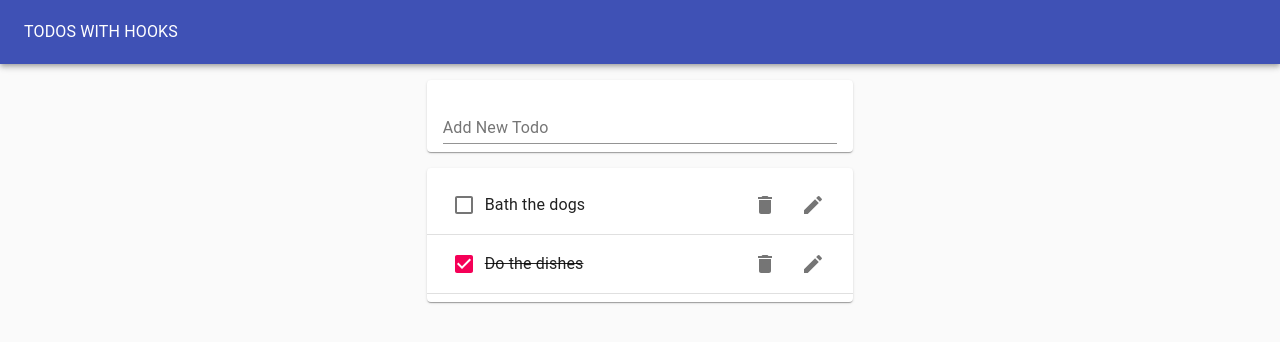
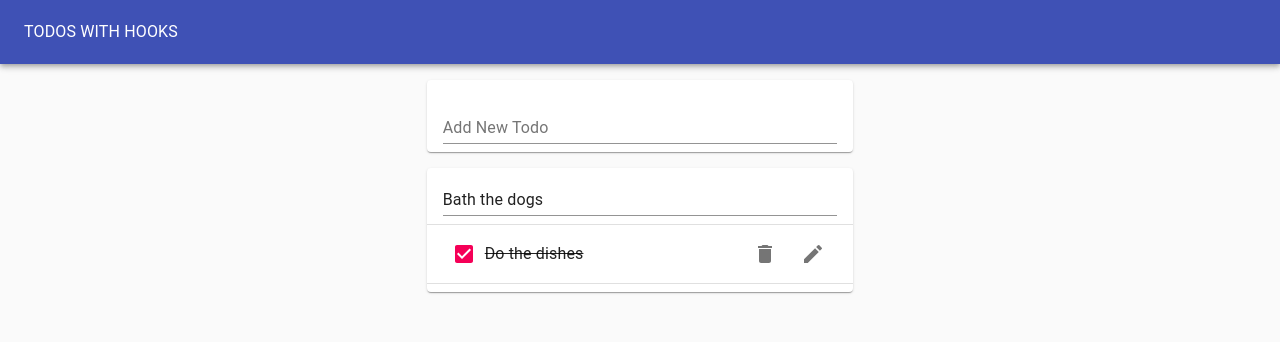
Before and after one commit to diasjuniorr/hooks-todo-example, a React (Create React App) app: page / in a window 1280 px wide. Both pictures are taken after a click on the button 813 px from the left and 205 px from the top of the page. Shown: the top 342 px of the page. Built offline with nearby package versions, Linux system fonts and the light colour scheme.

Commit message:
Adds EditForm component

```diff
--- /dev/null
+++ b/src/components/EditForm/index.tsx
@@ -0,0 +1,12 @@
+import React from 'react'
+import TextField from '@material-ui/core/TextField'
+
+interface Props {
+  task: string
+}
+
+const EditForm: React.FC<Props> = ({ task }) => {
+  return <TextField fullWidth value={task} />
+}
+
+export default EditForm
--- a/src/components/Todo/index.tsx
+++ b/src/components/Todo/index.tsx
@@ -1,6 +1,9 @@
 import React from 'react'
+import EditForm from '../../components/EditForm'
+import useToggle from '../../hooks/useToggle'
 import ListItem from '@material-ui/core/ListItem'
 import ListItemText from '@material-ui/core/ListItemText'
+import TextField from '@material-ui/core/TextField'
 import Checkbox from '@material-ui/core/Checkbox'
 import IconButton from '@material-ui/core/IconButton'
 import DeleteIcon from '@material-ui/icons/Delete'
@@ -22,9 +25,14 @@ const Todo: React.FC<Props> = ({
   id,
   updateTodo,
 }) => {
+  const [isEditing, toggleIsEditing] = useToggle()
   return (
     <>
       <ListItem>
+        {isEditing ? (
+          <EditForm task={task} />
+        ) : (
+          <>
             <Checkbox checked={completed} onClick={() => updateTodo(id)} />
             <ListItemText
               style={{ textDecoration: completed ? 'line-through' : 'none' }}
@@ -35,10 +43,12 @@ const Todo: React.FC<Props> = ({
               <IconButton aria-label="Delete" onClick={() => removeTodo(id)}>
                 <DeleteIcon />
               </IconButton>
-          <IconButton>
+              <IconButton onClick={() => toggleIsEditing()}>
                 <EditIcon aria-label="Edit" />
               </IconButton>
             </ListItemSecondaryAction>
+          </>
+        )}
       </ListItem>
     </>
   )
--- /dev/null
+++ b/src/hooks/useToggle.ts
@@ -0,0 +1,12 @@
+import React, { useState } from 'react'
+
+const useToggle = (initialValue = false) => {
+  const [value, setValue] = useState(initialValue)
+  const toggle = () => {
+    setValue(!value)
+  }
+
+  return [value, toggle] as const
+}
+
+export default useToggle
```
Lines whose indentation alone changed are shown as unchanged.
